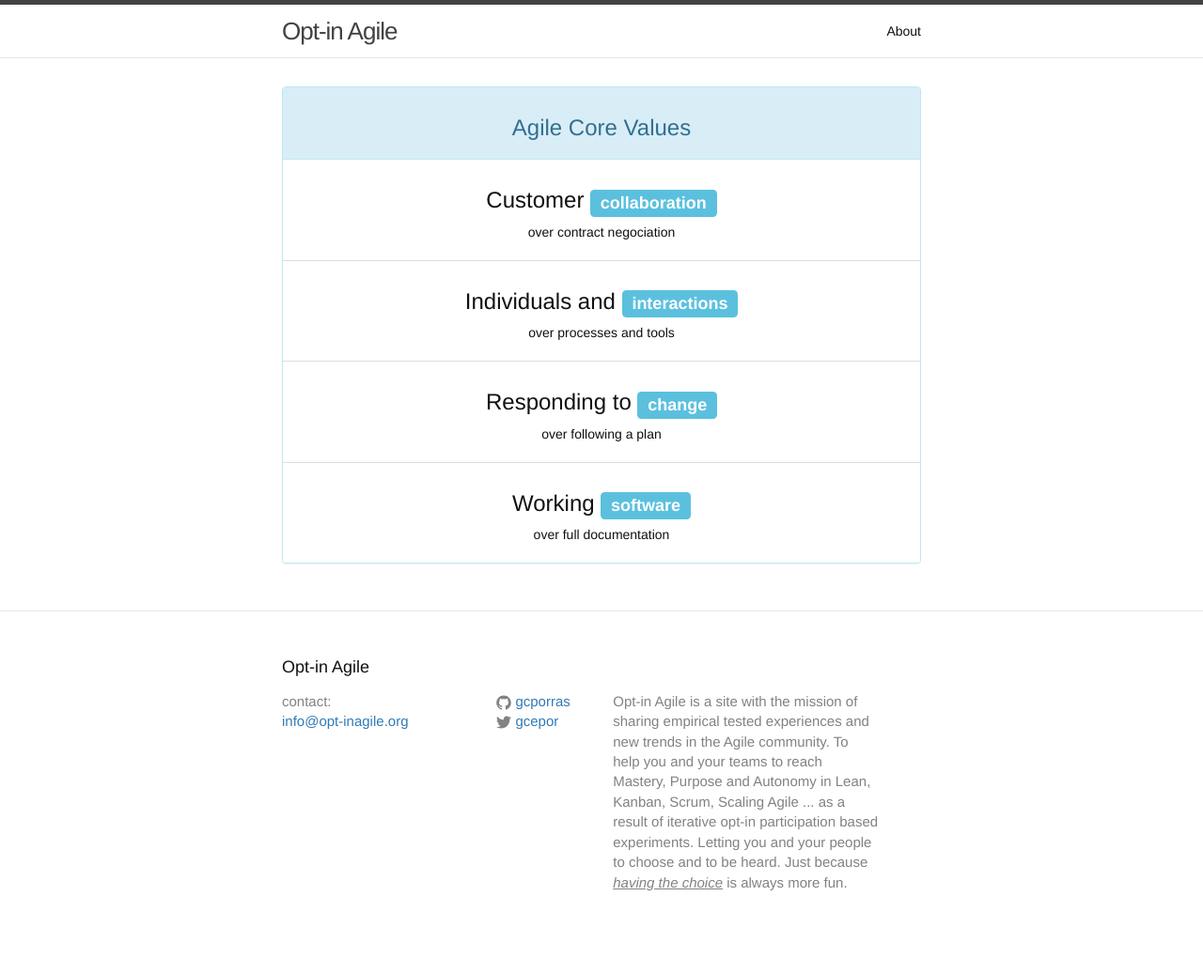
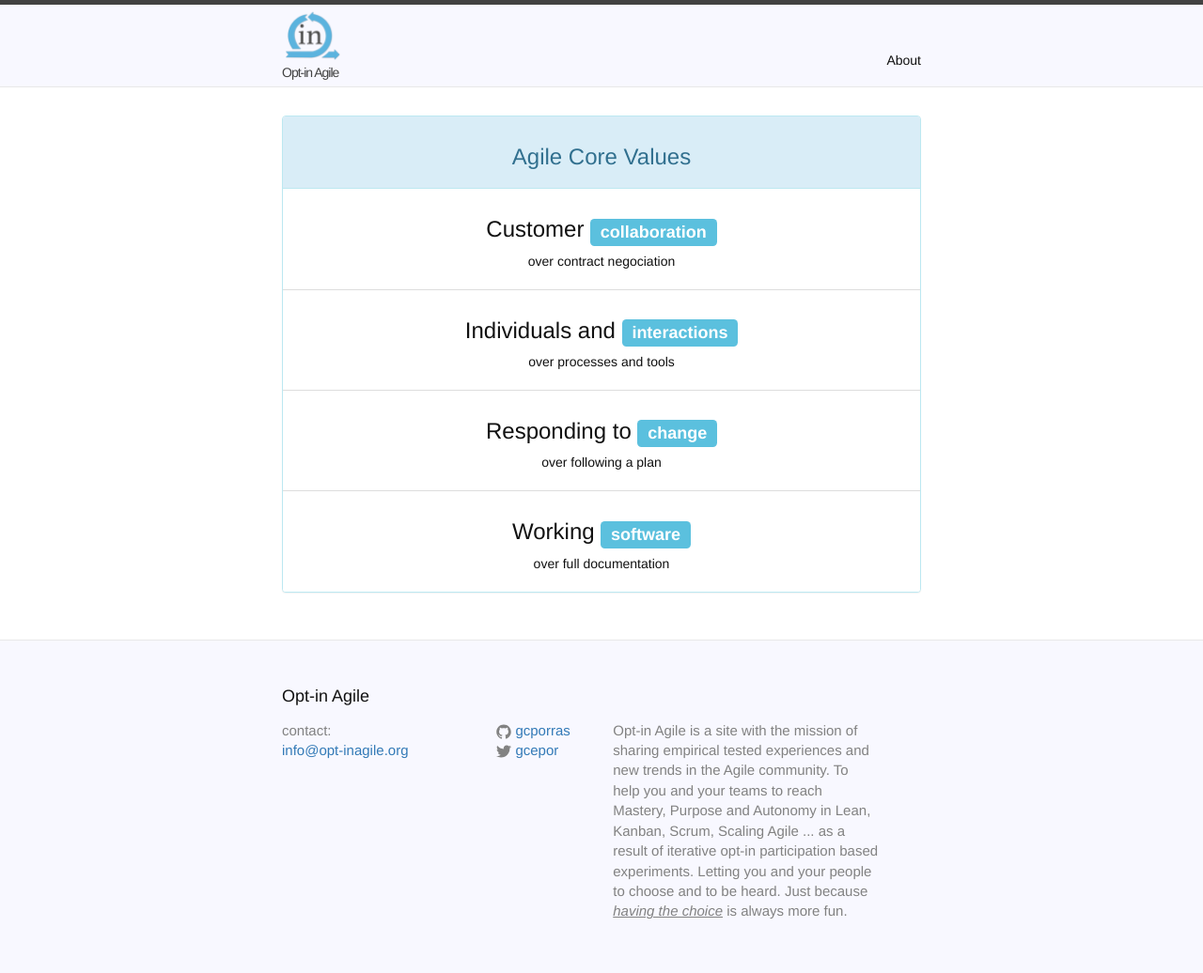
Before and after one commit to gcporras/gcporras.github.io, a Jekyll site: the page built from index.html, in a window 1280 px wide. Shown: the whole page at 94% size. Built offline with Jekyll 4.4.1, drawn with Linux system fonts in a browser that asks for light colours; before the commit the page ends 1005 px from its top, so only the background shows below that.

Commit message:
Added Logo and bg-color for header and footer

```diff
--- a/_includes/footer.html
+++ b/_includes/footer.html
@@ -1,4 +1,4 @@
-<footer class="site-footer">
+<footer class="site-footer" style="background-color:ghostwhite;">
 
   <div class="wrapper">
 
--- a/_includes/header.html
+++ b/_includes/header.html
@@ -1,10 +1,14 @@
-<header class="site-header">
+<header class="site-header" style="background-color:ghostwhite;">
 
   <div class="wrapper">
+    <div class="media">
+      <a class="site-title" href="{{ site.baseurl }}/">
+        <img class="media-object" style="width: 64px; height: 64px;" src="/images/optinagile_logo.png" alt="{{ site.title }}">
+        <h5 style="word-wrap: break-word; margin-top: 1%; margin-bottom: 5%">{{ site.title }}</h5>
+      </a>
 
-    <a class="site-title" href="{{ site.baseurl }}/">{{ site.title }}</a>
-
-    <nav class="site-nav">
+      <div class="media-body">
+        <nav class="site-nav" style="margin-top:5%;">
           <a href="#" class="menu-icon">
             <svg viewBox="0 0 18 15">
               <path fill="#424242" d="M18,1.484c0,0.82-0.665,1.484-1.484,1.484H1.484C0.665,2.969,0,2.304,0,1.484l0,0C0,0.665,0.665,0,1.484,0 h15.031C17.335,0,18,0.665,18,1.484L18,1.484z"/>
@@ -21,7 +25,8 @@
             {% endfor %}
           </div>
         </nav>
-
+      </div>
+    </div>
   </div>
 
 </header>
```
Also changed, not shown: images/optinagile_logo.png (added). Lines whose indentation alone changed are shown as unchanged.
